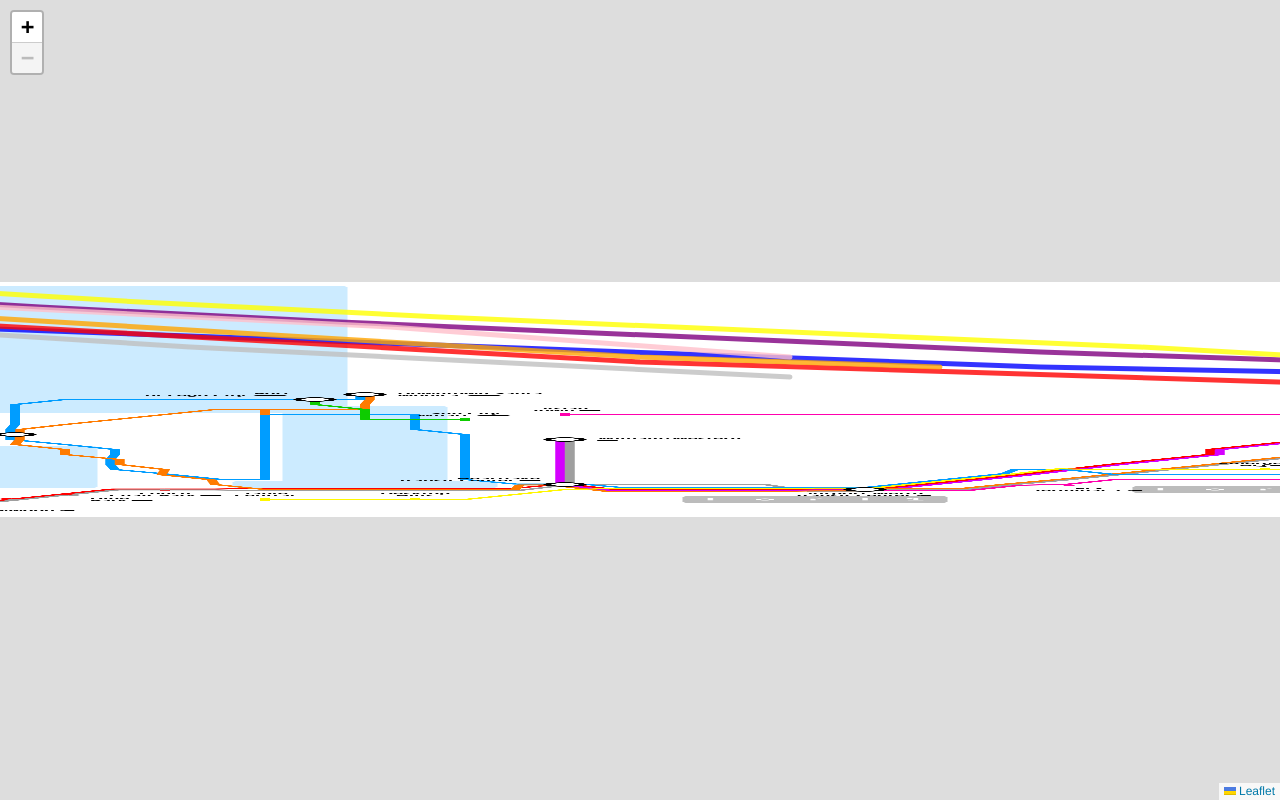
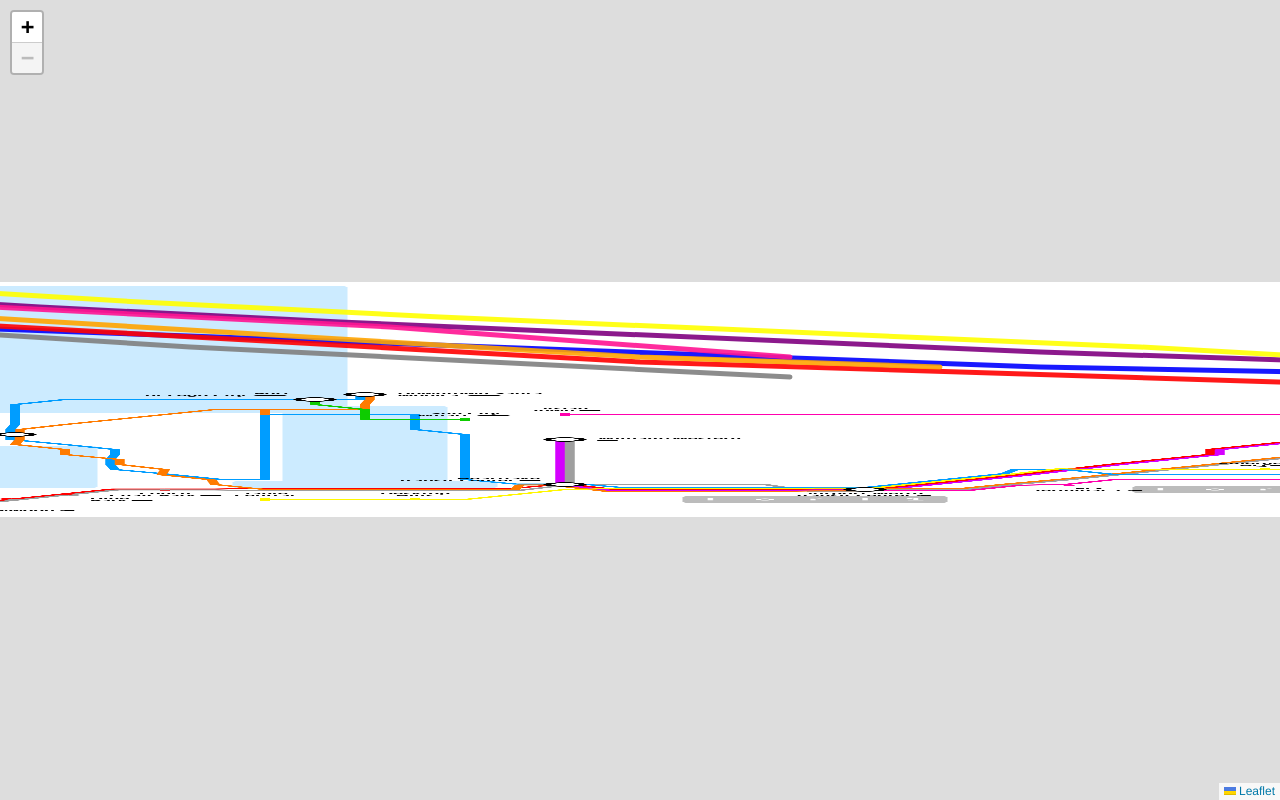
Before and after one commit to felixfeger/CityMetroMap, a plain HTML site: page index.html in a window 1280 px wide. Drawn offline with Linux system fonts and the light colour scheme.

Commit message:
Update index.html to fix sizing.

```diff
--- a/index.html
+++ b/index.html
@@ -1,8 +1,9 @@
 <!DOCTYPE html>
-<html>
+<html lang="en">
 <head>
+  <meta charset="UTF-8" />
+  <meta name="viewport" content="width=device-width, initial-scale=1.0" />
   <title>Lego Metro Simulation with Multiple Lines</title>
-  <meta charset="utf-8" />
   <link rel="stylesheet" href="leaflet.css" />
   <style>
     html, body, #map {
@@ -17,7 +18,7 @@
   <div id="map"></div>
   <script src="leaflet.js"></script>
   <script>
-    // Initialize map with simple CRS for pixel coordinates
+    // Create the map using Simple CRS
     const map = L.map('map', {
       crs: L.CRS.Simple,
       minZoom: -1,
@@ -25,12 +26,12 @@
       zoomControl: true
     });
 
-    // Image bounds: [top-left pixel], [bottom-right pixel]
+    // Set image bounds based on 5800x470 (width x height)
     const bounds = [[0, 0], [470, 5800]];
     L.imageOverlay('Lego City County Metro June 2025.png', bounds).addTo(map);
     map.fitBounds(bounds);
 
-    // Define all lines with approximate pixel coordinates and colors
+    // Define transit lines
     const lines = {
       'A Line (Blue)': {
         color: 'blue',
@@ -53,11 +54,11 @@
         coords: [[440,1000],[410,1400],[380,1900],[350,2400],[320,2900],[300,3500]]
       },
       'J Line (Silver)': {
-        color: 'silver',
+        color: 'gray', // silver is not standard; using gray
         coords: [[430,800],[400,1100],[370,1500],[340,2000],[310,2600],[280,3200]]
       },
       'K Line (Pink)': {
-        color: 'pink',
+        color: 'deeppink',
         coords: [[440,1200],[420,1600],[400,2000],[380,2400],[350,2800],[320,3200]]
       },
       'Sun City Ferry (Green)': {
@@ -66,17 +67,17 @@
       }
     };
 
-    // Add each line as a polyline to the map with popup on click
+    // Draw the polylines
     for (const [name, line] of Object.entries(lines)) {
       L.polyline(line.coords, {
         color: line.color,
         weight: 5,
-        opacity: 0.8,
+        opacity: 0.9,
         smoothFactor: 1
       }).addTo(map).bindPopup(name);
     }
 
-    // Optional: simulated moving train (red dot) along a simple path
+    // Simulated red train dot
     const train = L.circleMarker([440, 150], {
       radius: 8,
       color: 'red',
@@ -95,7 +96,6 @@
       }
       train.setLatLng([y, x]);
     }, 100);
-
   </script>
 </body>
 </html>
```
